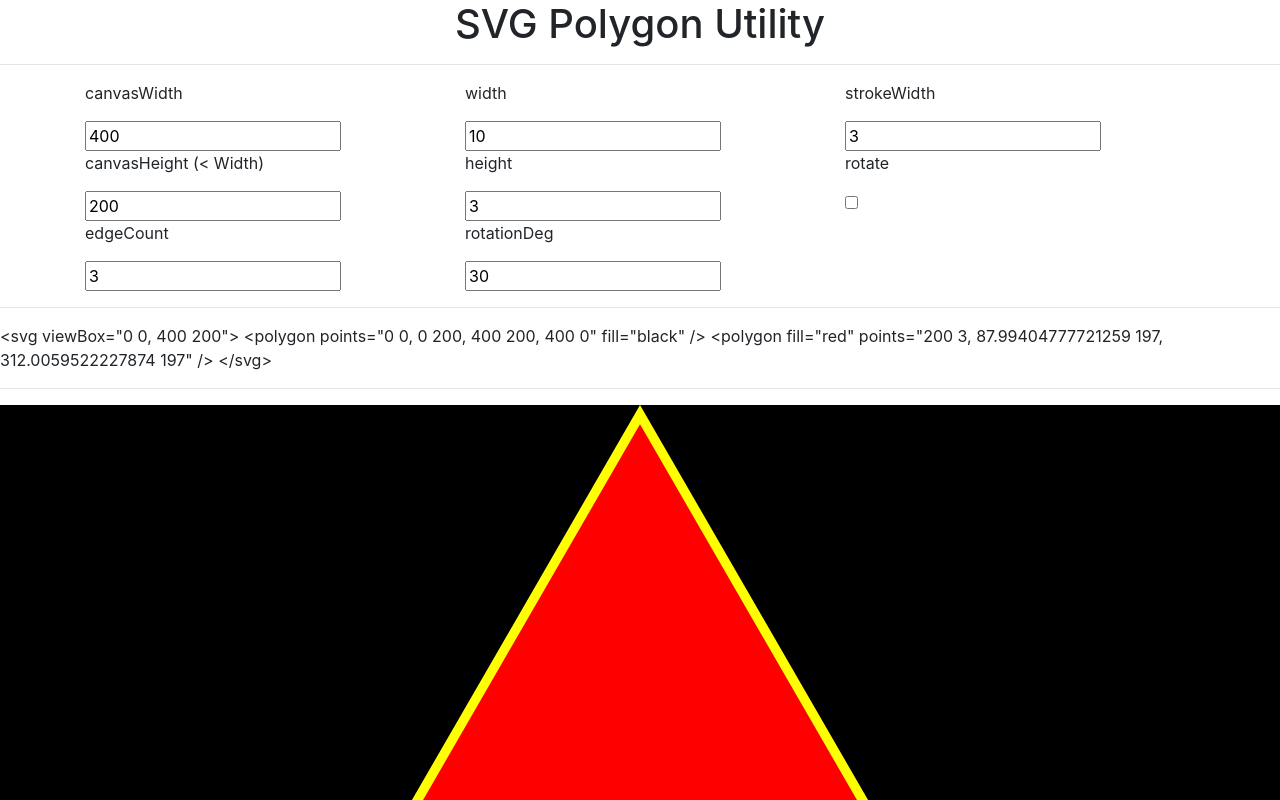
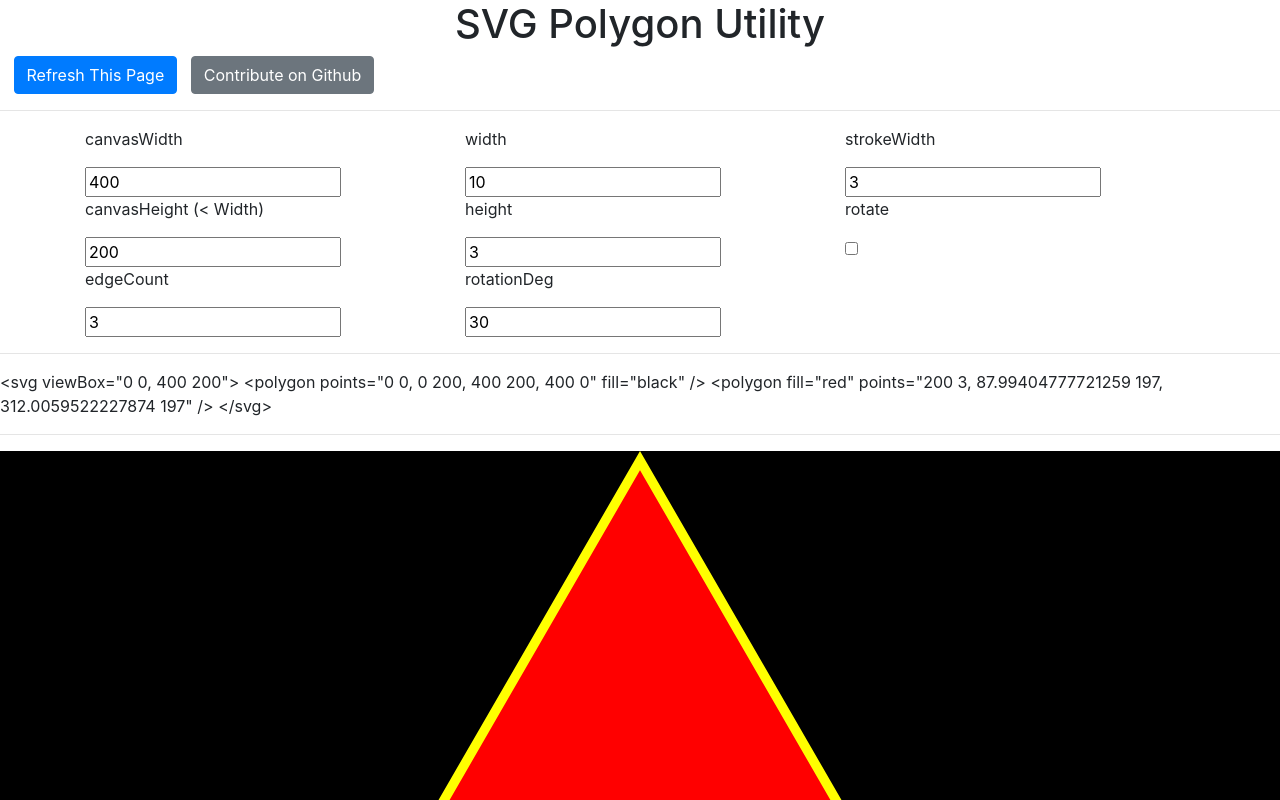
Before and after one commit to MingyaoLiu/SVG-Polygon-Util, an Angular app in the folder SVG-Poly-Util/: page / in a window 1280 px wide. Shown: the top 800 px of the page. Built offline with nearby package versions, Linux system fonts and the light colour scheme.

Commit message:
version 0.1 publish

```diff
--- a/SVG-Poly-Util/src/app/app.component.html
+++ b/SVG-Poly-Util/src/app/app.component.html
@@ -1,4 +1,10 @@
 <h1 style="text-align: center">SVG Polygon Utility</h1>
+&nbsp;&nbsp;
+<button type="button" class="btn btn-primary"
+    onClick="window.location.href='https://mingyaoliu.github.io/SVG-Polygon-Util'">Refresh This
+    Page</button>&nbsp;&nbsp;
+<button type="button" class="btn btn-secondary"
+    onClick="window.location.href='https://github.com/MingyaoLiu/SVG-Polygon-Util'">Contribute on Github</button>
 <hr />
 <div class="container">
     <div class="row">
```
Also changed, not shown: 3 other files (tests, documents, lock files or other folders).
